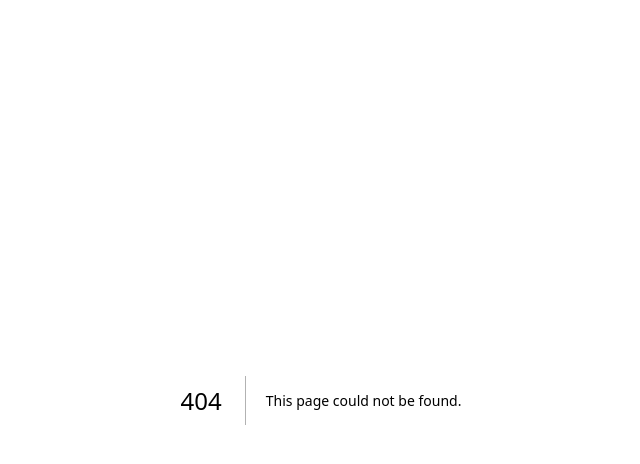
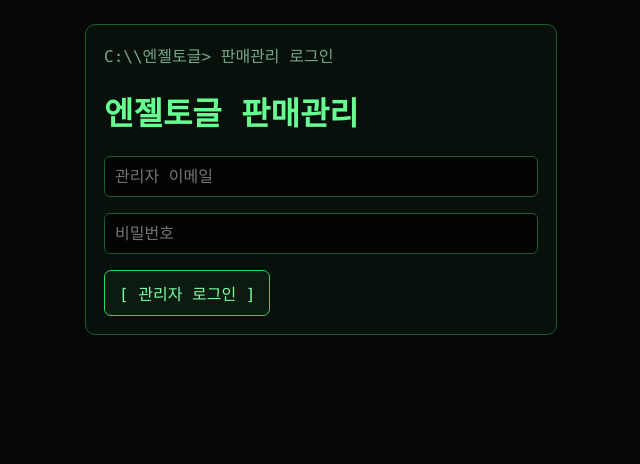
Before and after one commit to BITMATE-del/angeltoggle, a Next.js app in the folder admin/: page /login in a window 1280 px wide. Before the commit this address had no page. Shown: the top 464 px of the page, without its empty margins (319-959 px from the left). Built offline with nearby package versions, Linux system fonts and the light colour scheme.

Commit message:
Add admin: admin/src/app/login/page.tsx

```diff
--- /dev/null
+++ b/admin/src/app/login/page.tsx
@@ -0,0 +1,17 @@
+import { login } from "./actions";
+
+export default async function Login({searchParams}:{searchParams:Promise<{error?:string}>}) {
+  const params = await searchParams;
+  return <main className="shell" style={{maxWidth:520}}>
+    <div className="panel">
+      <div className="muted">C:\\엔젤토글&gt; 판매관리 로그인</div>
+      <h1 className="title">엔젤토글 판매관리</h1>
+      {params.error && <p style={{color:"#ff8f8f"}}>로그인 정보를 확인하세요.</p>}
+      <form action={login}>
+        <p><input className="input" name="email" type="email" placeholder="관리자 이메일" required /></p>
+        <p><input className="input" name="password" type="password" placeholder="비밀번호" required /></p>
+        <button className="btn" type="submit">[ 관리자 로그인 ]</button>
+      </form>
+    </div>
+  </main>;
+}
```
